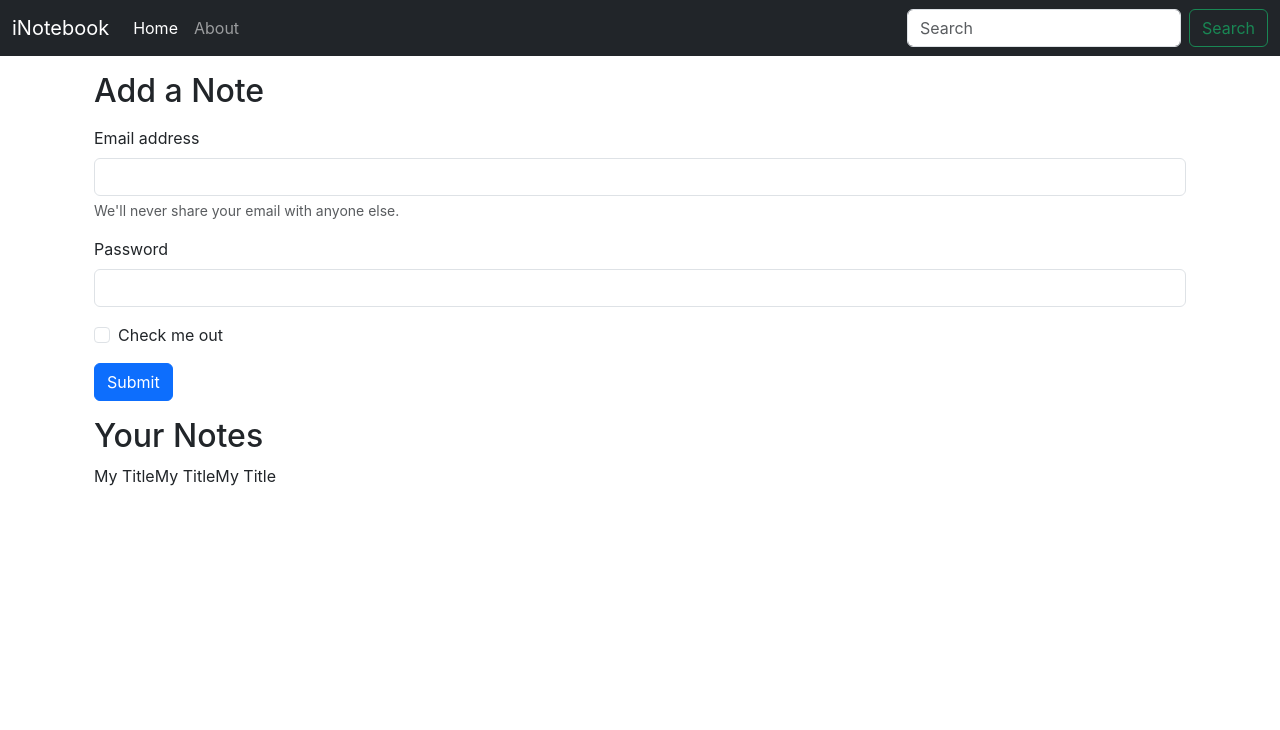
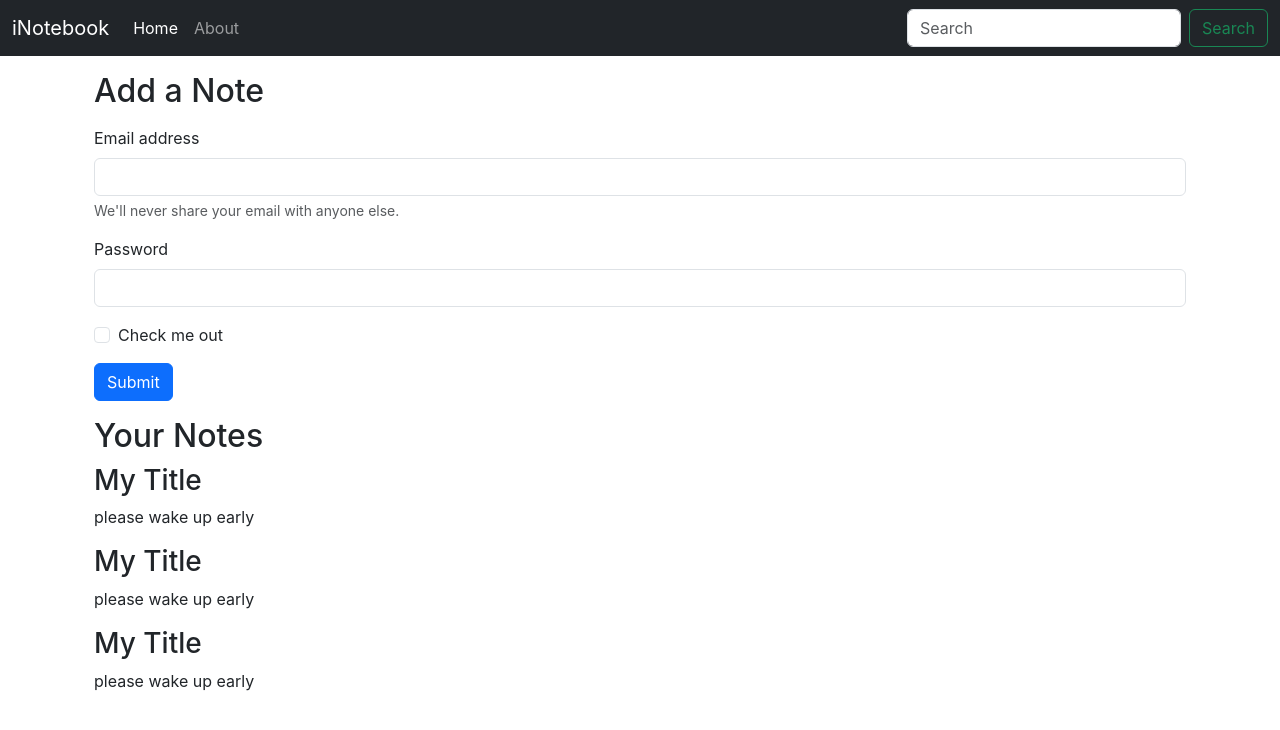
Before and after one commit to UbedMomin/inotebook, a React (Create React App) app: page / in a window 1280 px wide. Shown: the top 730 px of the page. Built offline with nearby package versions, Linux system fonts and the light colour scheme.

Commit message:
lect 61 half

```diff
--- a/src/components/Home.js
+++ b/src/components/Home.js
@@ -1,9 +1,8 @@
 import React, { useContext } from "react";
-import noteContext from "../context/notes/noteContext";
+import Notes from "./Notes";
 
 const Home = () => {
-  const context = useContext(noteContext);
-  const { notes, setNotes } = context;
+
   return (
     <div>
       <div className="container my-3">
@@ -49,12 +48,7 @@ const Home = () => {
         </form>
       </div>
 
-      <div className="container my-3">
-        <h2>Your Notes</h2>
-        {notes.map((note) => {
-          return note.title;
-        })}
-      </div>
+      <Notes/>
     </div>
   );
 };
--- /dev/null
+++ b/src/components/Noteiteam.js
@@ -0,0 +1,13 @@
+import React from "react";
+
+const NoteItem = (props) => {
+  const { note } = props;   // ✅ correct destructuring
+  return (
+    <div>
+      <h3>{note.title}</h3>
+      <p>{note.description}</p>
+    </div>
+  );
+};
+
+export default NoteItem;     // ✅ consistent name
--- /dev/null
+++ b/src/components/Notes.js
@@ -0,0 +1,19 @@
+import React, { useContext } from "react";
+import noteContext from "../context/notes/noteContext";
+import NoteIteam from "./NoteIteam";
+import Noteiteam from "./NoteIteam";
+
+const Notes = () => {
+  const context = useContext(noteContext);
+  const { notes, setNotes } = context;
+  return (
+    <div className="container my-3">
+      <h2>Your Notes</h2>
+      {notes.map((note) => {
+        return <NoteIteam note={note}/>
+      })}
+    </div>
+  );
+};
+
+export default Notes;
```
